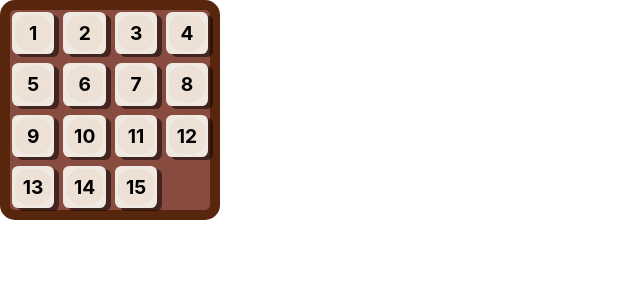
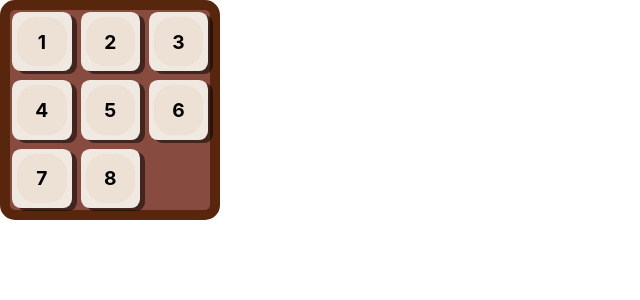
Before and after one commit to vzabavski/react-game, a React (Create React App) app in the folder react-game/: page / in a window 1280 px wide. Shown: the top 300 px of the page, without its empty margins (0-640 px from the left). Built offline with nearby package versions, Linux system fonts and the light colour scheme.

Commit message:
feat: add keyboard moves

```diff
--- a/react-game/src/App.tsx
+++ b/react-game/src/App.tsx
@@ -2,17 +2,8 @@ import React from 'react';
 import './App.css';
 import { Gamefield } from './components/Gamefield';
 
+
 function App() {
-  const keyboardMoves = (event:any) => {
-    console.log(event.key)
-  }
-  React.useEffect(() => {
-    window.addEventListener('keypress', keyboardMoves);
-    return () => {
-      window.removeEventListener('keypress', keyboardMoves)
-    };
-  }, [])
-
   return (
     <div className="App" >
      <Gamefield/>
--- a/react-game/src/components/Gamefield.tsx
+++ b/react-game/src/components/Gamefield.tsx
@@ -1,63 +1,76 @@
 import React from 'react'
+import { createArray, isAcceptableToSwap } from '../utills/game';
 import { Cell } from './Cell'
 
 export class Gamefield extends React.Component {
-
+    size = 9;
     state = {
-        cells: Object.assign({0: 'p'}, ...this.createArray(4))
+        cells: Object.assign({0: String.fromCharCode(this.size + 96)}, ...createArray(this.size))
+    }
+    componentDidMount() {
+        window.addEventListener('keypress', this.keyboardMoves);
+    }
+    componentWillUnmount() {
+        window.removeEventListener('keypress', this.keyboardMoves);
+    }
+    keyboardMoves = (event:any) => {
+        const keyCode = event.keyCode;
+        const { cells } = this.state
+        const emptyPosition = cells[0].charCodeAt(0)
+        switch(keyCode) {
+            case 119:
+                const upCellPosition = String.fromCharCode(emptyPosition + Math.sqrt(this.size))
+                const upCellNumber = Object.values(cells).indexOf(upCellPosition)
+                this.swapPositions(upCellPosition, upCellNumber)
+                break;
+            case 115:
+                const downCellPosition = String.fromCharCode(emptyPosition - Math.sqrt(this.size))
+                const downCellNumber = Object.values(cells).indexOf(downCellPosition)
+                this.swapPositions(downCellPosition, downCellNumber)
+                break;
+            case 97:
+                const leftCellPosition = String.fromCharCode(emptyPosition + 1)
+                const leftCellNumber = Object.values(cells).indexOf(leftCellPosition)
+                this.swapPositions(leftCellPosition, leftCellNumber)
+                break;
+            case 100:
+                const rightCellPosition = String.fromCharCode(emptyPosition - 1)
+                const rightCellNumber = Object.values(cells).indexOf(rightCellPosition)
+                this.swapPositions(rightCellPosition, rightCellNumber)
+                break;
+        }
     }
 
-    createArray(n: number) {
-        const arr = []
-        for (let i = 1; i < Math.pow(n, 2); i++) {
-            arr.push({[i]: String.fromCharCode(i + 96)});
+    swapPositions = (position: string, num: number) => {
+        if(isAcceptableToSwap(this.state.cells[num],this.state.cells[0], Object.keys(this.state.cells).length)) {
+            let buffer = this.state.cells[0];
+            this.setState({
+                cells: {
+                    ...this.state.cells,
+                    0: position,
+                    [num]: buffer
+                }
+            })
         }
-        return arr
     }
-
     render() {
-
         const { cells } = this.state
 
-        const isAcceptableToSwap = (from: string, to:string,  size:number):Boolean => {
-            const left = to.charCodeAt(0) - 1;
-            const right = to.charCodeAt(0) + 1;                         // export
-            const up = to.charCodeAt(0) - Math.sqrt(size);
-            const down = to.charCodeAt(0) + Math.sqrt(size);
-            const exapmle = from.charCodeAt(0);
-            if(exapmle === left ||
-                exapmle === right ||
-                exapmle === up ||
-                exapmle === down) {
-                return true
-            }
-            return false
-        }
-        const swapPositions = (position: string, num: number) => {
-            if(isAcceptableToSwap(cells[num],cells[0], Object.keys(cells).length)) {
-                let buffer = cells[0];
-                this.setState({
-                    cells: {
-                        ...cells,
-                        0: position,
-                        [num]: buffer
-                    }
-                })
-            }
-        }
+
+
         const creatCells = () => {
             const arr = []
             for (let cell in cells) {
                 if(+cell === 0) {
-                    arr.push(<Cell key={+cell} class={cells[cell] + ' empty'}  number={+cell}  swap={swapPositions}/>)
+                    arr.push(<Cell key={+cell} class={cells[cell] + ' empty'}  number={+cell}  swap={this.swapPositions}/>)
                 } else {
-                    arr.push(<Cell key={+cell} class={cells[cell]}  number={+cell}  swap={swapPositions}/>)
+                    arr.push(<Cell key={+cell} class={cells[cell]}  number={+cell}  swap={this.swapPositions}/>)
                 }
             }
             return arr
         }
         return(
-            <div className='gamefield-wrapper sixteen-cells' >
+            <div className='gamefield-wrapper nine-cells' >
             { creatCells() }
         </div>
         )
--- /dev/null
+++ b/react-game/src/utills/game.ts
@@ -0,0 +1,36 @@
+
+export const isAcceptableToSwap = (from: string, to:string,  size:number):Boolean => {
+    if(from && to) {
+        const fieldSize = Math.sqrt(size);
+        const emptyCellBorder = (to.charCodeAt(0) - 96) % fieldSize
+        const notemtyCellBorder = (from.charCodeAt(0) - 96) % fieldSize
+        const left = to.charCodeAt(0) - 1;
+        const right = to.charCodeAt(0) + 1;
+        const up = to.charCodeAt(0) - fieldSize;
+        const down = to.charCodeAt(0) + fieldSize;
+        const exapmle = from.charCodeAt(0);
+        if(notemtyCellBorder === 0 && emptyCellBorder === 1) {
+            return false
+        }
+        if((notemtyCellBorder === 1 && emptyCellBorder === 0)) {
+            return false
+        }
+        if(exapmle === left ||
+            exapmle === right ||
+            exapmle === up ||
+            exapmle === down) {
+            return true
+        }
+    }
+    return false
+}
+
+
+
+export const createArray = (n: number) => {
+    const arr = []
+    for (let i = 1; i < n; i++) {
+        arr.push({[i]: String.fromCharCode(i + 96)});
+    }
+    return arr
+}
```
